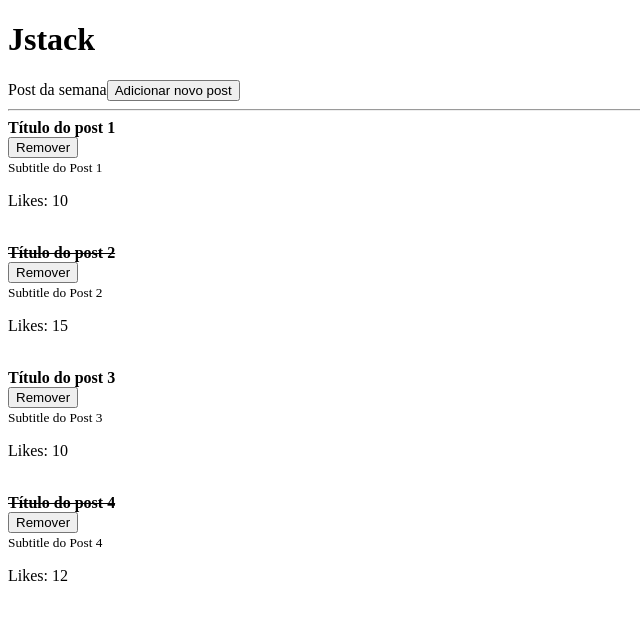
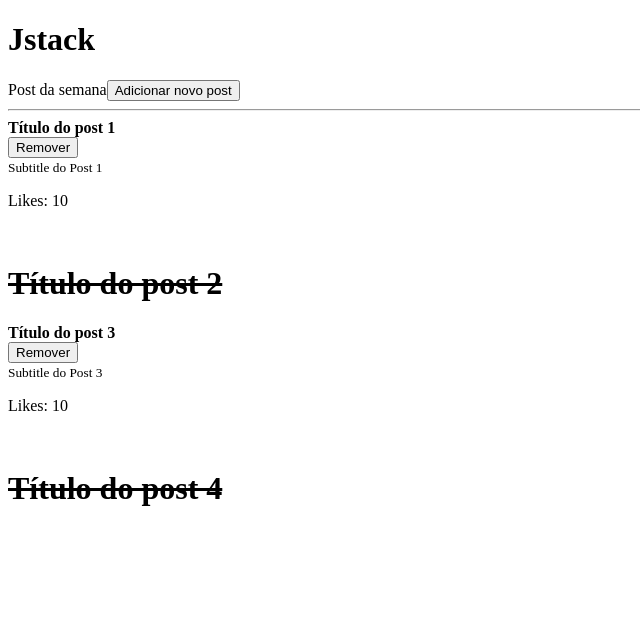
Before and after one commit to cauealb/full-stack, a React app in the folder React/: page / in a window 1280 px wide. Shown: the top 620 px of the page, without its empty margins (0-640 px from the left). Built offline with nearby package versions, Linux system fonts and the light colour scheme.

Commit message:
Renderização direto no returno

```diff
--- a/React/src/Post.jsx
+++ b/React/src/Post.jsx
@@ -4,10 +4,12 @@ import PropsTypes from 'prop-types'
 export default function Post({obj, onRemove}) {
     return (
         <>
+            {obj.read ?
+                <s><h1>{obj.title}</h1></s>
+            : <>
                 <article>
                     <strong>
-                    {obj.read && <s>{obj.title}</s>}
-                    {!obj.read && obj.title}
+                        {obj.title}
                     </strong>
                     <br />
                     <button onClick={() => onRemove(obj.id)}>Remover</button>
@@ -16,6 +18,7 @@ export default function Post({obj, onRemove}) {
                 </article>
                 <p>Likes: {obj.likes}</p>
                 <br />
+            </>}
         </>
     )
 }
```
Lines whose indentation alone changed are shown as unchanged.
